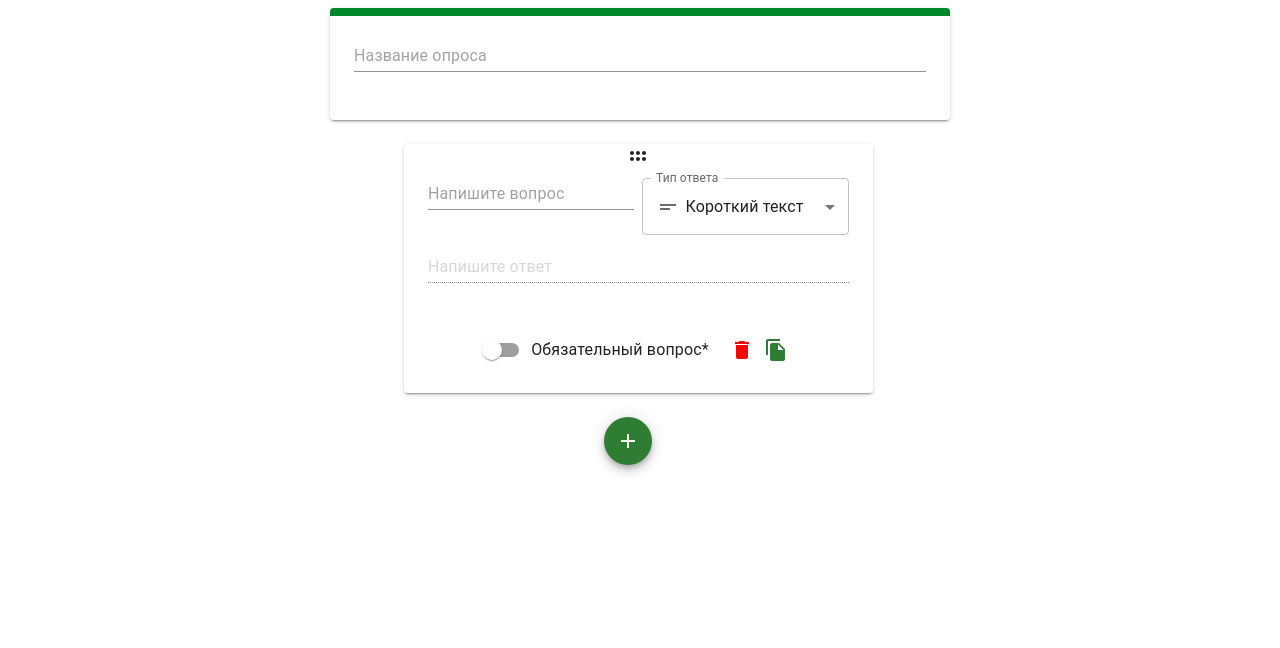
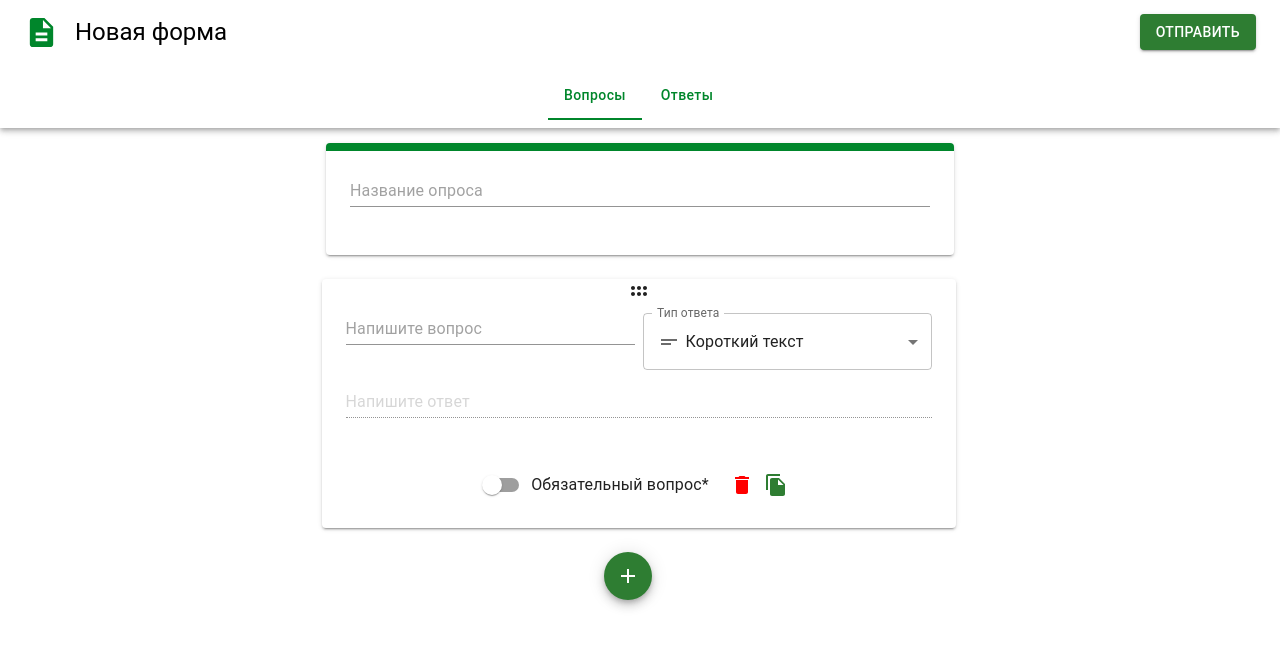
Before and after one commit to kurtkabeina12/CloneGoogleFormsFrontend, a React (Create React App) app in the folder frontend/: page / in a window 1280 px wide. Both pictures are taken after a click on the element 648 px from the left and 100 px from the top of the page. Shown: the top 648 px of the page. Built offline with nearby package versions, Linux system fonts and the light colour scheme.

Commit message:
update Front

```diff
--- a/frontend/src/components/CreateFormPage.tsx
+++ b/frontend/src/components/CreateFormPage.tsx
@@ -1,5 +1,5 @@
 import React, { useState } from 'react';
-import { Box, Fab, FormControl, FormControlLabel, Grid, IconButton, InputLabel, MenuItem, Paper, Switch, TextField, Tooltip } from '@mui/material';
+import { AppBar, Box, Button, Fab, FormControl, FormControlLabel, Grid, IconButton, InputLabel, MenuItem, Paper, Switch, Tab, Tabs, TextField, Toolbar, Tooltip, Typography } from '@mui/material';
 import '../styles/main.css';
 import Select, { SelectChangeEvent } from '@mui/material/Select';
 import DragIndicatorIcon from '@mui/icons-material/DragIndicator';
@@ -17,6 +17,8 @@ import TextareaComponent from './TextareaComponent';
 import RadioComponent from './RadioComponent';
 import CheckboxesComponent from './CheckboxesComponent';
 import DataComponent from './DataComponent';
+import DescriptionIcon from '@mui/icons-material/Description';
+import { CustomTab } from './CustomTab';
 
 interface Card {
 	selectedComponent: string;
@@ -27,6 +29,11 @@ interface Card {
 const CreateFormPage: React.FC = () => {
 	const [cards, setCards] = useState<Card[]>([{ selectedComponent: 'Input', question: '', isRequired: false }]);
 	const [activeCardIndex, setActiveCardIndex] = useState<number | null>(null);
+	const [value, setValue] = React.useState('Questions');
+
+	const handleChange = (event: React.SyntheticEvent, newValue: string) => {
+		setValue(newValue);
+	};
 
 	const handleSelectChange = (event: SelectChangeEvent<string>, index: number) => {
 		const newCards = [...cards];
@@ -59,8 +66,30 @@ const CreateFormPage: React.FC = () => {
 	};
 
 	return (
-		<form>
-			<Grid container spacing={3} className='header-CreateFormPage'  >
+		<>
+			<Box sx={{ flexGrow: 1 }}>
+				<AppBar position="static" sx={{ backgroundColor: "white" }}>
+					<Toolbar sx={{ justifyContent: 'space-between', alignItems: 'center' }}>
+						<Box sx={{ display: 'flex', alignItems: 'center', gap: 2 }}>
+							<DescriptionIcon fontSize='large' sx={{ color: '#00862b' }} />
+							<Typography variant='h5' color="black">Новая форма</Typography>
+						</Box>
+						<Button variant="contained" color="success">Отправить</Button>
+					</Toolbar>
+					<Toolbar sx={{ justifyContent: 'center' }}>
+						<Tabs
+							value={value}
+							onChange={handleChange}
+							aria-label="secondary tabs example"
+						>
+							<CustomTab label="Вопросы" value="Questions" />
+							<CustomTab label="Ответы" value="Answers" />
+						</Tabs>
+					</Toolbar>
+				</AppBar>
+			</Box>
+			<form style={{ marginTop: 15 }}>
+				<Grid container spacing={3} className='FormCenter'  >
 					<Grid item xs={12} sm={8} md={6}>
 						<Box sx={{ mb: 3 }}>
 							<Paper className="header-paper" elevation={2} sx={{ p: 3, borderTop: "8px solid #00862b" }}>
@@ -77,7 +106,7 @@ const CreateFormPage: React.FC = () => {
 					<DragDropContext onDragEnd={handleDragEnd}>
 						<Droppable droppableId="droppable">
 							{(provided) => (
-							<Grid container spacing={3} className='body-CreateFormPage' ref={provided.innerRef} {...provided.droppableProps} >
+								<Grid container spacing={3} className='FormCenter' ref={provided.innerRef} {...provided.droppableProps} >
 									{cards.map((card, index) => (
 										<Draggable key={index} draggableId={index.toString()} index={index}>
 											{(provided) => (
@@ -194,6 +223,7 @@ const CreateFormPage: React.FC = () => {
 					</div>
 				</Grid>
 			</form >
+		</>
 	);
 }
 
--- /dev/null
+++ b/frontend/src/components/CustomTab.jsx
@@ -0,0 +1,13 @@
+import { styled } from '@mui/system';
+import { Tab } from '@mui/material';
+
+export const CustomTab = styled(Tab)({
+ textTransform: "none",
+ color: "#00862b", // Текст вкладки
+ "&.Mui-selected": {
+    color: "#00862b", // Текст выбранной вкладки
+ },
+ '& .MuiTabs-indicator': {
+    backgroundColor: '#00862b',
+  },
+});
--- a/frontend/src/components/HomePage.tsx
+++ b/frontend/src/components/HomePage.tsx
@@ -18,7 +18,7 @@ const HomePage: React.FC<HomePageProps> = ({onNavigate}) => {
   return (
     <div className="home-page">
       <div className='home-header'>
-        <DescriptionIcon fontSize='large' sx={{ color: '#3f3f46' }} />
+        <DescriptionIcon fontSize='large' sx={{ color: '#00862b' }} />
         <h4>Формы</h4>
       </div>
       <div className='home-body'>
--- a/frontend/src/styles/main.css
+++ b/frontend/src/styles/main.css
@@ -1,3 +1,8 @@
+body {
+    margin: 0;
+    padding: 0;
+}
+
 .home-page {
     /* background-image: url('../../public/фон.png'); */
     background-size: cover;
@@ -26,42 +31,41 @@
     justify-content: center;
 }
 
-.body-card{
+.body-card {
     padding-left: 30px !important;
     margin-left: 15px !important;
 }
 
-.header-CreateFormPage, .body-CreateFormPage {
+.FormCenter {
     display: flex;
     justify-content: center;
     align-items: center;
-    height:  100%;
 }
 
-.header-CreateFormPage > .MuiGrid-item, .body-CreateFormPage > .MuiGrid-item {
-    flex:  1;
-}
-
-.css-1eed5fa-MuiInputBase-root-MuiInput-root::after{
+.css-1eed5fa-MuiInputBase-root-MuiInput-root::after {
     border-bottom: 2px solid #299d2e !important;
 }
 
-.css-953pxc-MuiInputBase-root-MuiInput-root::after{
+.css-953pxc-MuiInputBase-root-MuiInput-root::after {
     border-bottom: 2px solid #299d2e !important;
 }
 
-.css-bz5ng3-MuiInputBase-root-MuiInput-root::after{
+.css-bz5ng3-MuiInputBase-root-MuiInput-root::after {
     border-bottom: 2px solid #299d2e !important;
 }
 
-.css-11u53oe-MuiSelect-select-MuiInputBase-input-MuiOutlinedInput-input.css-11u53oe-MuiSelect-select-MuiInputBase-input-MuiOutlinedInput-input.css-11u53oe-MuiSelect-select-MuiInputBase-input-MuiOutlinedInput-input{
+.css-11u53oe-MuiSelect-select-MuiInputBase-input-MuiOutlinedInput-input.css-11u53oe-MuiSelect-select-MuiInputBase-input-MuiOutlinedInput-input.css-11u53oe-MuiSelect-select-MuiInputBase-input-MuiOutlinedInput-input {
     display: flex !important;
 }
 
-.css-11u53oe-MuiSelect-select-MuiInputBase-input-MuiOutlinedInput-input.css-11u53oe-MuiSelect-select-MuiInputBase-input-MuiOutlinedInput-input.css-11u53oe-MuiSelect-select-MuiInputBase-input-MuiOutlinedInput-input{
+.css-11u53oe-MuiSelect-select-MuiInputBase-input-MuiOutlinedInput-input.css-11u53oe-MuiSelect-select-MuiInputBase-input-MuiOutlinedInput-input.css-11u53oe-MuiSelect-select-MuiInputBase-input-MuiOutlinedInput-input {
     display: flex !important;
 }
 
-.MuiGrid-root.MuiGrid-container.MuiGrid-spacing-xs-3.body-CreateFormPage.css-zow5z4-MuiGrid-root{
+.MuiGrid-root.MuiGrid-container.MuiGrid-spacing-xs-3.body-CreateFormPage.css-zow5z4-MuiGrid-root {
     flex-direction: column !important;
 }
+
+.MuiTabs-indicator {
+    background: #00862b !important;
+}
```
Lines whose indentation alone changed are shown as unchanged.
